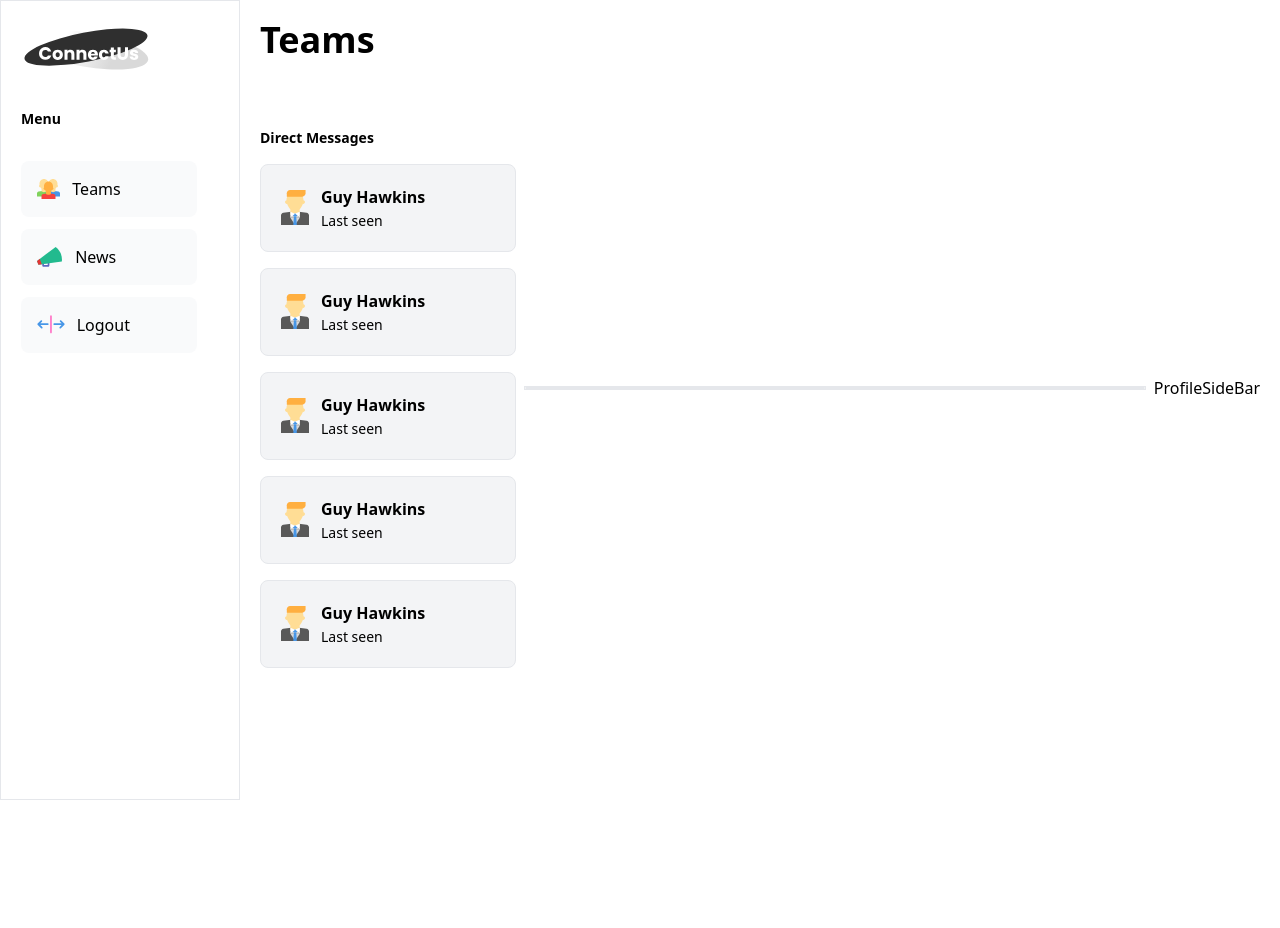
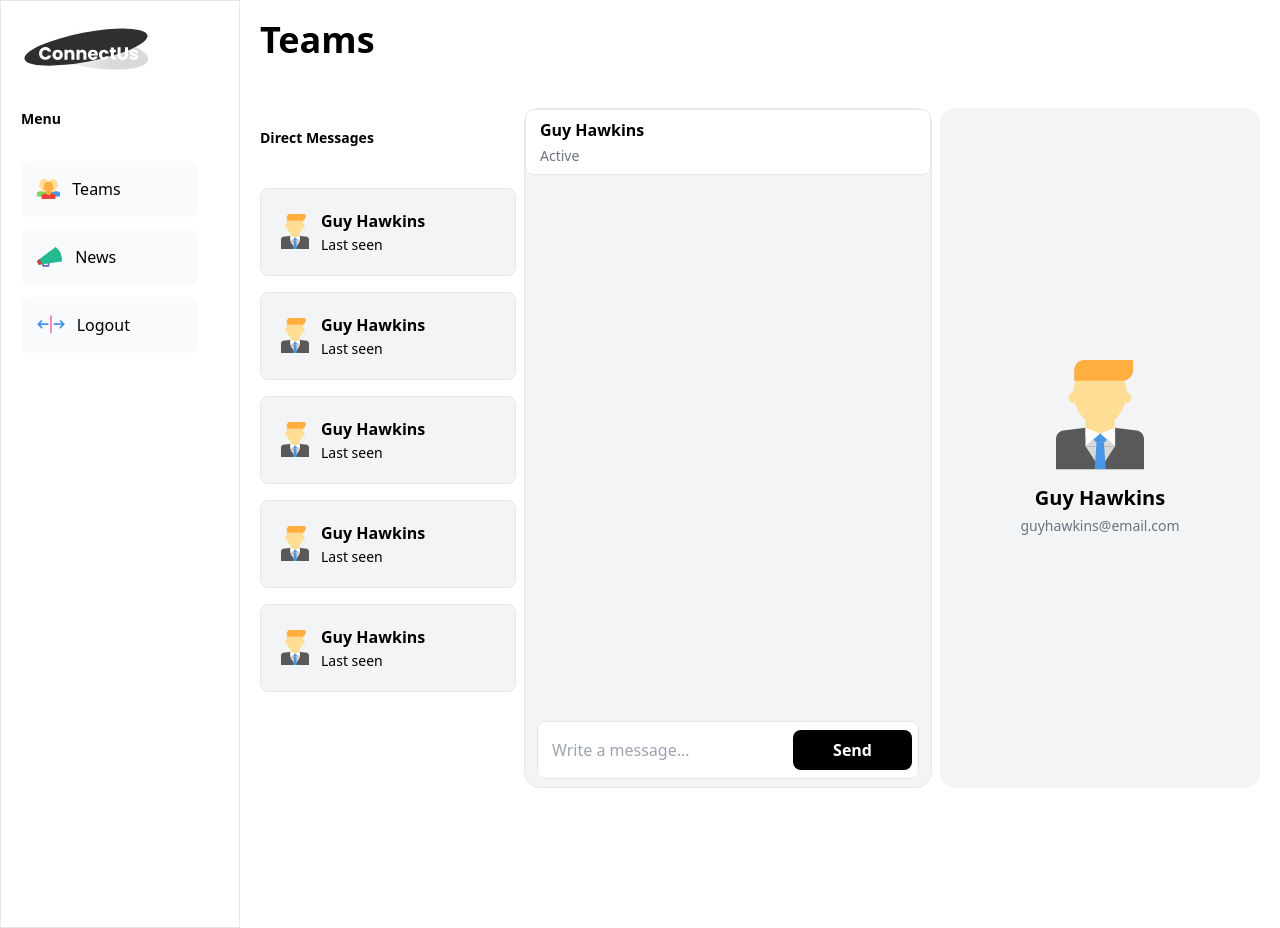
Before and after one commit to starprince7/connect-us-web-client, a React (Create React App) app: page /teams in a window 1280 px wide. Before the commit the page ends 800 px from the top, so only its background shows below. Built offline with nearby package versions, Linux system fonts and the light colour scheme.

Commit message:
update: Fininshed dashboard/news layout.

```diff
--- a/src/components/ChatBox.tsx
+++ b/src/components/ChatBox.tsx
@@ -2,8 +2,37 @@ import React from 'react'
 
 export const ChatBox = () => {
   return (
-    <div className='border min-h-full flex-1 col-span-2'>
-      <div className='border rounded-lg'></div>
+    <div className='border min-h-[85%] flex-1 col-span-2 rounded-2xl relative bg-gray-100 px-2'>
+      <ChatBoxHeader />
+      <ChatBoxInput />
     </div>
   )
 }
+
+function ChatBoxHeader() {
+  return (
+    <div className='rounded-lg border p-2 absolute top-0 left-0 w-full px-3.5 z-20 bg-white'>
+      <div className='items-center space-y-1'>
+        <h1 className='font-bold'>Guy Hawkins</h1>
+        <div className='text-sm text-gray-500'>Active</div>
+      </div>
+    </div>
+  )
+}
+
+function ChatBoxInput() {
+  return (
+    <div className=' absolute bottom-2 left-0 w-full px-3 z-20'>
+      <div className='rounded-lg flex items-center border space-x-2 p-1.5 bg-white'>
+        <input
+          type='text'
+          className='w-full outline-none px-2 py-2.5'
+          placeholder='Write a message...'
+        />
+        <button type='submit' className='rounded-lg bg-black py-2 px-10 font-semibold text-white'>
+          Send
+        </button>
+      </div>
+    </div>
+  )
+}
--- a/src/components/ProfileSideBar.tsx
+++ b/src/components/ProfileSideBar.tsx
@@ -1,5 +1,15 @@
 import React from 'react'
+import AvatarChatMan from '../assets/icons/chat-man-avatar.svg'
+import AvatarChatWoman from '../../assets/icons/chat-woman-avatar.svg'
 
 export const ProfileSideBar = () => {
-  return <div>ProfileSideBar</div>
+  return (
+    <div className='min-h-[85%] w-80 rounded-2xl bg-gray-100 grid place-content-center'>
+      <div className='text-center'>
+        <img src={AvatarChatMan} alt='Avatar logo' className='h-28 mx-auto mb-3' />
+        <h3 className='text-xl font-bold my-1'>Guy Hawkins</h3>
+        <div className='text-gray-500 text-sm'>guyhawkins@email.com</div>
+      </div>
+    </div>
+  )
 }
--- a/src/pages/dashboard/teams.tsx
+++ b/src/pages/dashboard/teamsPage.tsx
@@ -9,12 +9,10 @@ export const TeamsPage = () => {
     <div className='space-y-12'>
       <h2 className='text-4xl font-bold'>Teams</h2>
       {/* it renders <Other's teams /> component */}
-      {/* it renders direct message list */}
-      <div className='sm:flex items-center sm:space-x-2'>
-        <div className=' max-w-fit'>
-          {/* Ite renders other teams component */}
-          <DirectMessageList />
-        </div>
+      <div className='sm:flex items-start sm:space-x-2 h-screen'>
+        {/* it renders direct message list */}
+        {/* Ite renders other teams component */}
+        <DirectMessageList />
         <ChatBox />
         <ProfileSideBar />
       </div>
@@ -25,7 +23,7 @@ export const TeamsPage = () => {
 function DirectMessageList() {
   return (
     <div className='space-y-4 mt-5 max-w-fit'>
-      <h2 className='text-sm font-semibold'>Direct Messages</h2>
+      <h2 className='text-sm font-semibold mb-10'>Direct Messages</h2>
       {Array(5)
         .fill('')
         .map((_, i) => (
--- a/src/routes/index.tsx
+++ b/src/routes/index.tsx
@@ -1,8 +1,8 @@
 import { Route, Routes } from 'react-router-dom'
 import DashboardLayout from '../components/DashboardLayout'
 import Welcome from '../pages/welcome'
-import { TeamsPage } from '../pages/dashboard/teams'
-import { NewsPage } from '../pages/dashboard/news'
+import { TeamsPage } from '../pages/dashboard/teamsPage'
+import { NewsPage } from '../pages/dashboard/newsPage'
 
 export const RootRouter = () => {
   // const dispatch = useDispatch();
```
Also changed, not shown: src/pages/dashboard/newsPage.tsx (renamed from src/pages/dashboard/news.tsx).
